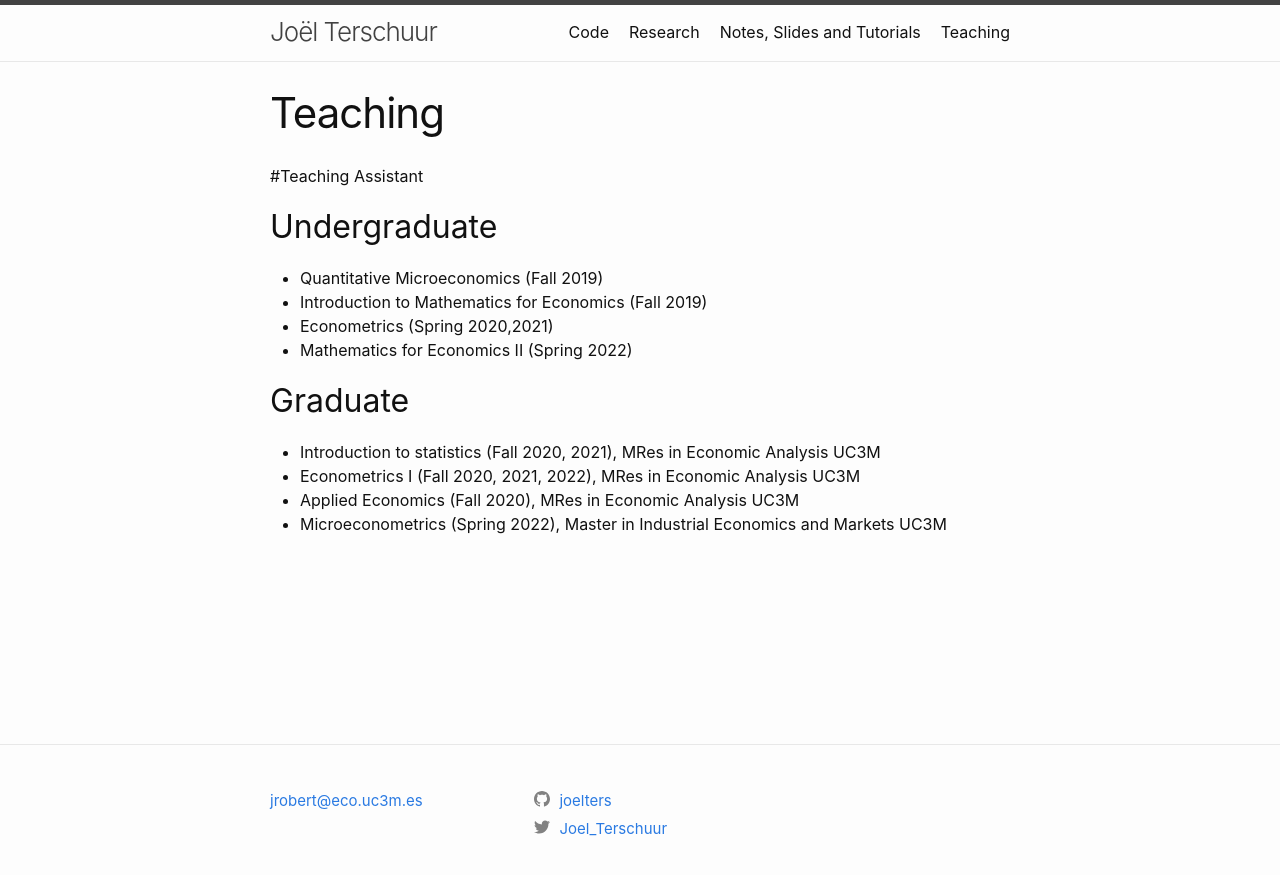
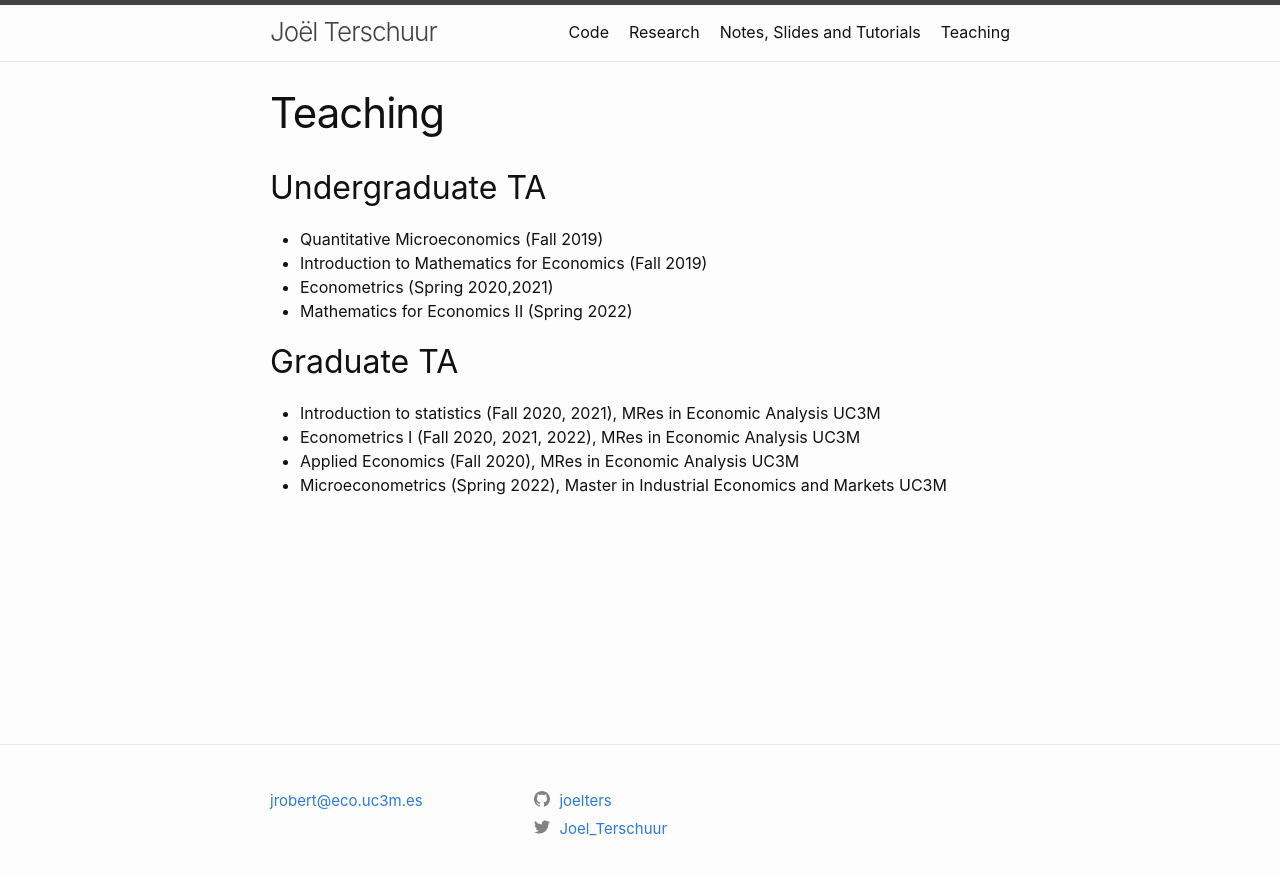
Before and after one commit to joelters/Website, a Jekyll site: the page built from teaching.markdown, in a window 1280 px wide. Shown: the top 875 px of the page. Built offline with Jekyll 4.4.1, drawn with Linux system fonts in a browser that asks for light colours.

Commit message:
teaching2

```diff
--- a/teaching.markdown
+++ b/teaching.markdown
@@ -5,16 +5,14 @@ permalink: /teaching/
 sitemap: true
 ---
 
-#Teaching Assistant
-
-## Undergraduate
+## Undergraduate TA
 
   - Quantitative Microeconomics (Fall 2019)
   - Introduction to Mathematics for Economics (Fall 2019)
   - Econometrics (Spring 2020,2021)
   - Mathematics for Economics II (Spring 2022)
 
-## Graduate
+## Graduate TA
 
   - Introduction to statistics (Fall 2020, 2021), MRes in Economic Analysis UC3M
   - Econometrics I (Fall 2020, 2021, 2022), MRes in Economic Analysis UC3M
```
